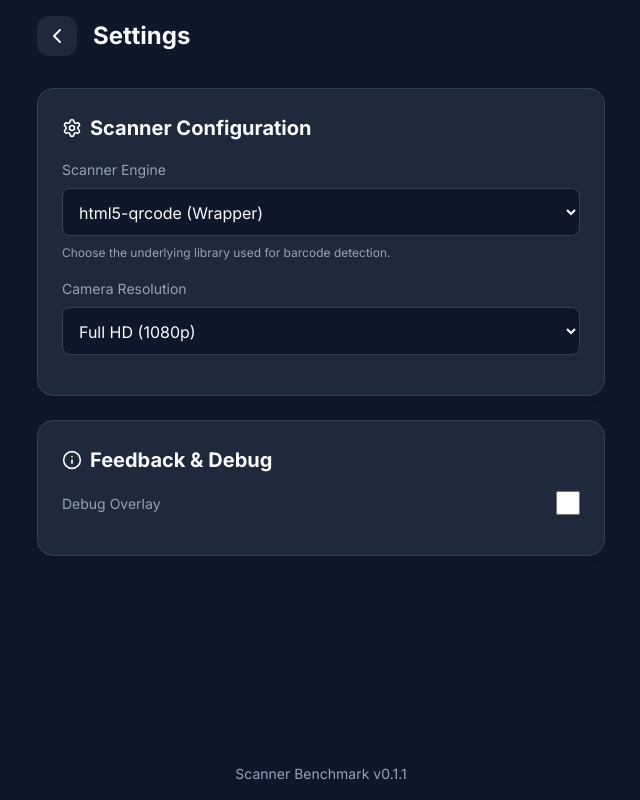
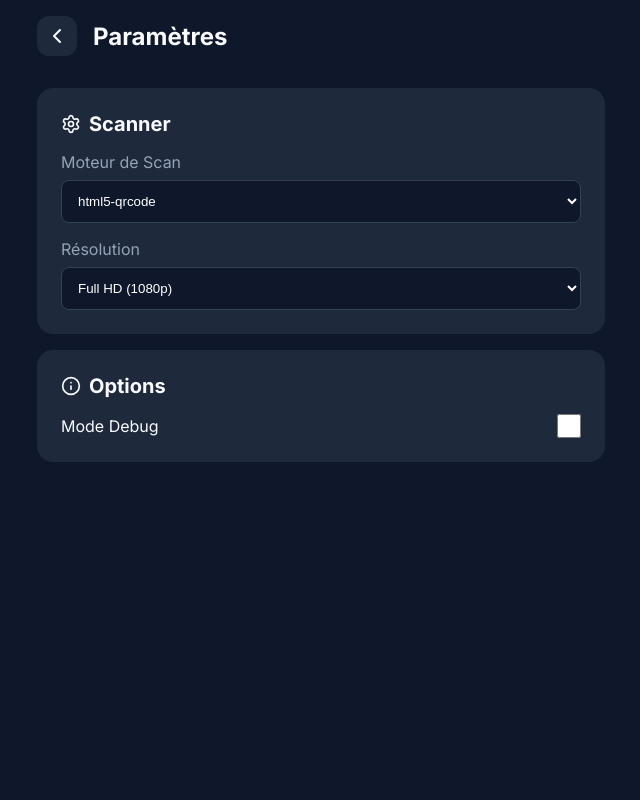
Before and after one commit to davidgarnier123/bench-scan-ios, a React (Vite) app: page /settings in a window 1280 px wide. Shown: the whole page, without its empty margins (319-959 px from the left). Built offline with nearby package versions, Linux system fonts and the light colour scheme.

Commit message:
change ui

```diff
--- a/src/index.css
+++ b/src/index.css
@@ -1,12 +1,9 @@
 :root {
   --bg-primary: #0f172a;
   --bg-secondary: #1e293b;
-  --bg-tertiary: #334155;
   --text-primary: #f8fafc;
   --text-secondary: #94a3b8;
   --accent: #3b82f6;
-  --accent-hover: #2563eb;
-  --danger: #ef4444;
   --success: #22c55e;
   --font-sans: 'Inter', system-ui, -apple-system, sans-serif;
 }
@@ -22,31 +19,51 @@ body {
   font-family: var(--font-sans);
   background-color: var(--bg-primary);
   color: var(--text-primary);
-  line-height: 1.5;
-  overflow-x: hidden;
+  height: 100vh;
+  width: 100vw;
+  overflow: hidden;
+  /* Prevent scrolling on main app container */
 }
 
-button {
-  cursor: pointer;
-  border: none;
-  outline: none;
-  font-family: inherit;
+#root {
+  height: 100%;
+  width: 100%;
 }
 
-input,
-select {
-  font-family: inherit;
-  outline: none;
+.page-container {
+  height: 100%;
+  width: 100%;
+  display: flex;
+  flex-direction: column;
+  position: relative;
+  background-color: var(--bg-primary);
 }
 
-.container {
+/* Scanner Specifics */
+.scanner-viewport {
+  flex: 1;
+  position: relative;
+  background-color: #000;
+  overflow: hidden;
+  display: flex;
+  align-items: center;
+  justify-content: center;
+}
+
+.scanner-viewport video {
+  width: 100% !important;
+  height: 100% !important;
+  object-fit: cover !important;
+}
+
+/* Settings Specifics */
+.settings-container {
+  height: 100%;
+  overflow-y: auto;
+  padding: 1rem;
   max-width: 600px;
-  /* Mobile focused */
   margin: 0 auto;
-  padding: 1rem;
-  min-height: 100vh;
-  display: flex;
-  flex-direction: column;
+  width: 100%;
 }
 
 .btn {
@@ -56,9 +73,10 @@ select {
   padding: 0.75rem 1.5rem;
   border-radius: 0.75rem;
   font-weight: 600;
-  transition: all 0.2s;
   background-color: var(--bg-secondary);
   color: var(--text-primary);
+  border: none;
+  cursor: pointer;
 }
 
 .btn-primary {
@@ -66,53 +84,22 @@ select {
   color: white;
 }
 
-.btn-primary:active {
-  background-color: var(--accent-hover);
-  transform: scale(0.98);
-}
-
 .card {
   background-color: var(--bg-secondary);
   border-radius: 1rem;
   padding: 1.5rem;
-  border: 1px solid var(--bg-tertiary);
-  box-shadow: 0 4px 6px -1px rgba(0, 0, 0, 0.1);
-}
-
-.input-group {
   margin-bottom: 1rem;
 }
 
-.input-label {
-  display: block;
-  font-size: 0.875rem;
-  color: var(--text-secondary);
-  margin-bottom: 0.5rem;
+/* Utility */
+.z-top {
+  z-index: 50;
 }
 
-.input-field {
-  width: 100%;
-  padding: 0.75rem;
-  border-radius: 0.5rem;
-  background-color: var(--bg-primary);
-  border: 1px solid var(--bg-tertiary);
-  color: var(--text-primary);
-  font-size: 1rem;
+.z-mid {
+  z-index: 30;
 }
 
-.input-field:focus {
-  border-color: var(--accent);
+.z-base {
+  z-index: 10;
 }
-
-/* Scanner Video Fixes */
-#html5-qrcode-reader video,
-.quagga-scanner video,
-video {
-  object-fit: cover !important;
-  width: 100% !important;
-  height: 100% !important;
-}
-
-#html5-qrcode-reader {
-  border: none !important;
-}
--- a/src/pages/ScannerPage.jsx
+++ b/src/pages/ScannerPage.jsx
@@ -3,170 +3,114 @@ import { useSettings } from '../context/SettingsContext';
 import Html5QrcodeScanner from '../components/scanners/Html5QrcodeScanner';
 import ZXingScanner from '../components/scanners/ZXingScanner';
 import QuaggaScanner from '../components/scanners/QuaggaScanner';
-import { Settings, Zap, CheckCircle, X } from 'lucide-react';
+import { Settings, CheckCircle, Camera } from 'lucide-react';
 import { Link } from 'react-router-dom';
 
 const ScannerPage = () => {
     const { settings } = useSettings();
     const [lastScanned, setLastScanned] = useState(null);
     const [showModal, setShowModal] = useState(false);
-    const [fps, setFps] = useState(0);
+    const [cameraActive, setCameraActive] = useState(false);
 
-    // Vibrate
-    const triggerVibrate = useCallback(() => {
-        if (settings.vibrate && navigator.vibrate) {
-            navigator.vibrate(200);
-        }
-    }, [settings.vibrate]);
+    const startCamera = () => {
+        setCameraActive(true);
+    };
 
-    const handleScan = useCallback((code, source) => {
-        // If modal is already showing, ignore new scans to prevent spam
+    const handleScan = useCallback((code) => {
         if (showModal) return;
-
         setLastScanned(code);
         setShowModal(true);
-        triggerVibrate();
-
-        // Auto-hide after 3 seconds if user doesn't close
-        // setTimeout(() => setShowModal(false), 3000);
-    }, [showModal, triggerVibrate]);
-
-    const handleError = useCallback((err) => {
-        console.warn("Scanner Error:", err);
-    }, []);
+        if (settings.vibrate && navigator.vibrate) navigator.vibrate(200);
+    }, [showModal, settings.vibrate]);
 
     const closeModal = () => {
         setShowModal(false);
         setLastScanned(null);
     };
 
-    // FPS Counter
-    useEffect(() => {
-        let frameCount = 0;
-        let lastTime = performance.now();
-        let animationFrameId;
-
-        const loop = () => {
-            const now = performance.now();
-            frameCount++;
-            if (now - lastTime >= 1000) {
-                setFps(frameCount);
-                frameCount = 0;
-                lastTime = now;
-            }
-            animationFrameId = requestAnimationFrame(loop);
-        };
-
-        if (settings.debug) {
-            loop();
-        }
-
-        return () => cancelAnimationFrame(animationFrameId);
-    }, [settings.debug]);
-
     return (
-        <div style={{ position: 'relative', height: '100vh', width: '100vw', backgroundColor: '#000' }}>
-            {/* Scanner Layer */}
-            <div style={{ position: 'absolute', top: 0, left: 0, width: '100%', height: '100%', zIndex: 1 }}>
-                {settings.engine === 'html5-qrcode' && (
-                    <Html5QrcodeScanner onScan={handleScan} onError={handleError} />
-                )}
-                {settings.engine === 'zxing' && (
-                    <ZXingScanner onScan={handleScan} onError={handleError} />
-                )}
-                {settings.engine === 'quagga' && (
-                    <QuaggaScanner onScan={handleScan} onError={handleError} />
-                )}
+        <div className="page-container">
+            {/* Header / Controls */}
+            <div style={{
+                position: 'absolute',
+                top: 0,
+                left: 0,
+                right: 0,
+                padding: '1rem',
+                display: 'flex',
+                justifyContent: 'space-between',
+                zIndex: 50,
+                pointerEvents: 'none' // Allow clicks to pass through to camera if needed, but buttons need pointer-events: auto
+            }}>
+                <div style={{ pointerEvents: 'auto', background: 'rgba(0,0,0,0.5)', padding: '0.5rem 1rem', borderRadius: '20px', color: 'white', backdropFilter: 'blur(4px)' }}>
+                    {settings.engine}
+                </div>
+                <Link to="/settings" style={{ pointerEvents: 'auto', background: 'rgba(0,0,0,0.5)', padding: '0.75rem', borderRadius: '50%', color: 'white', display: 'flex', backdropFilter: 'blur(4px)' }}>
+                    <Settings size={24} />
+                </Link>
             </div>
 
-            {/* Overlay Layer */}
-            <div style={{ position: 'absolute', top: 0, left: 0, width: '100%', height: '100%', zIndex: 10, pointerEvents: 'none', display: 'flex', flexDirection: 'column', justifyContent: 'space-between', padding: '1rem' }}>
+            {/* Camera Viewport */}
+            <div className="scanner-viewport">
+                {!cameraActive ? (
+                    <div style={{ textAlign: 'center', padding: '2rem' }}>
+                        <Camera size={64} color="#3b82f6" style={{ marginBottom: '1rem' }} />
+                        <h2 style={{ marginBottom: '1rem' }}>Scanner Prêt</h2>
+                        <button className="btn btn-primary" onClick={startCamera}>
+                            Lancer la Caméra
+                        </button>
+                        <p style={{ marginTop: '1rem', color: '#94a3b8', fontSize: '0.875rem' }}>
+                            Appuyez pour autoriser l'accès à la caméra.
+                        </p>
+                    </div>
+                ) : (
+                    <>
+                        {settings.engine === 'html5-qrcode' && <Html5QrcodeScanner onScan={handleScan} />}
+                        {settings.engine === 'zxing' && <ZXingScanner onScan={handleScan} />}
+                        {settings.engine === 'quagga' && <QuaggaScanner onScan={handleScan} />}
 
-                {/* Top Bar */}
-                <div style={{ display: 'flex', justifyContent: 'space-between', alignItems: 'flex-start', pointerEvents: 'auto' }}>
-                    <div style={{ backgroundColor: 'rgba(0,0,0,0.6)', padding: '0.5rem 1rem', borderRadius: '2rem', backdropFilter: 'blur(4px)' }}>
-                        <span style={{ fontWeight: 'bold', fontSize: '0.875rem', color: 'white' }}>
-                            {settings.engine === 'html5-qrcode' ? 'HTML5-QR' : settings.engine === 'zxing' ? 'ZXing' : 'Quagga2'}
-                        </span>
-                    </div>
-
-                    <Link to="/settings" className="btn" style={{ padding: '0.75rem', borderRadius: '50%', backgroundColor: 'rgba(255,255,255,0.2)', backdropFilter: 'blur(4px)', color: 'white' }}>
-                        <Settings size={24} />
-                    </Link>
-                </div>
-
-                {/* Center Target (Visual Guide) */}
-                {!showModal && (
-                    <div style={{ position: 'absolute', top: '50%', left: '50%', transform: 'translate(-50%, -50%)', width: '80%', height: '150px', border: '2px solid rgba(255, 255, 255, 0.5)', borderRadius: '1rem', boxShadow: '0 0 0 9999px rgba(0, 0, 0, 0.5)' }}>
-                        <div style={{ position: 'absolute', top: '-2px', left: '-2px', width: '20px', height: '20px', borderTop: '4px solid #3b82f6', borderLeft: '4px solid #3b82f6', borderTopLeftRadius: '1rem' }}></div>
-                        <div style={{ position: 'absolute', top: '-2px', right: '-2px', width: '20px', height: '20px', borderTop: '4px solid #3b82f6', borderRight: '4px solid #3b82f6', borderTopRightRadius: '1rem' }}></div>
-                        <div style={{ position: 'absolute', bottom: '-2px', left: '-2px', width: '20px', height: '20px', borderBottom: '4px solid #3b82f6', borderLeft: '4px solid #3b82f6', borderBottomLeftRadius: '1rem' }}></div>
-                        <div style={{ position: 'absolute', bottom: '-2px', right: '-2px', width: '20px', height: '20px', borderBottom: '4px solid #3b82f6', borderRight: '4px solid #3b82f6', borderBottomRightRadius: '1rem' }}></div>
-
-                        {/* Scanning Line Animation */}
-                        <div style={{ position: 'absolute', top: '50%', left: '0', width: '100%', height: '2px', backgroundColor: 'rgba(59, 130, 246, 0.8)', boxShadow: '0 0 4px #3b82f6', animation: 'scan 2s infinite linear' }}></div>
-                    </div>
+                        {/* Visual Guide Overlay */}
+                        <div style={{
+                            position: 'absolute',
+                            top: '50%',
+                            left: '50%',
+                            transform: 'translate(-50%, -50%)',
+                            width: '80%',
+                            height: '150px',
+                            border: '2px solid rgba(255,255,255,0.5)',
+                            borderRadius: '1rem',
+                            pointerEvents: 'none'
+                        }}>
+                            <div style={{ width: '100%', height: '2px', background: 'red', position: 'absolute', top: '50%', opacity: 0.5 }}></div>
+                        </div>
+                    </>
                 )}
-
-                {/* Debug Info */}
-                <div style={{ marginTop: 'auto', pointerEvents: 'auto' }}>
-                    {settings.debug && (
-                        <div style={{ backgroundColor: 'rgba(0, 0, 0, 0.7)', padding: '0.75rem', borderRadius: '0.75rem', fontSize: '0.75rem', color: '#94a3b8', backdropFilter: 'blur(4px)' }}>
-                            <div style={{ display: 'flex', justifyContent: 'space-between' }}>
-                                <span>FPS: <span style={{ color: 'white' }}>{fps}</span></span>
-                                <span>Res: <span style={{ color: 'white' }}>{settings.resolution}</span></span>
-                                <span>Format: <span style={{ color: 'white' }}>Code 128</span></span>
-                            </div>
-                        </div>
-                    )}
-
-                    {/* Manual Start / Error Recovery */}
-                    <div style={{ marginTop: '1rem', textAlign: 'center' }}>
-                        <button
-                            onClick={() => window.location.reload()}
-                            className="btn"
-                            style={{ backgroundColor: 'rgba(255, 255, 255, 0.2)', color: 'white', fontSize: '0.875rem', padding: '0.5rem 1rem' }}
-                        >
-                            Redémarrer la Caméra
-                        </button>
-                    </div>
-                </div>
             </div>
 
             {/* Result Modal */}
             {showModal && (
-                <div style={{ position: 'absolute', top: 0, left: 0, width: '100%', height: '100%', zIndex: 20, backgroundColor: 'rgba(0,0,0,0.8)', display: 'flex', alignItems: 'center', justifyContent: 'center', padding: '2rem' }}>
-                    <div style={{ backgroundColor: '#1e293b', padding: '2rem', borderRadius: '1.5rem', width: '100%', maxWidth: '320px', textAlign: 'center', border: '1px solid #334155', boxShadow: '0 20px 25px -5px rgba(0, 0, 0, 0.1), 0 10px 10px -5px rgba(0, 0, 0, 0.04)', animation: 'popIn 0.3s cubic-bezier(0.175, 0.885, 0.32, 1.275)' }}>
-                        <div style={{ width: '4rem', height: '4rem', backgroundColor: 'rgba(34, 197, 94, 0.2)', borderRadius: '50%', display: 'flex', alignItems: 'center', justifyContent: 'center', margin: '0 auto 1rem auto' }}>
-                            <CheckCircle size={40} className="text-success" color="#22c55e" />
+                <div style={{
+                    position: 'absolute',
+                    inset: 0,
+                    background: 'rgba(0,0,0,0.85)',
+                    zIndex: 100,
+                    display: 'flex',
+                    alignItems: 'center',
+                    justifyContent: 'center',
+                    padding: '2rem'
+                }}>
+                    <div className="card" style={{ width: '100%', textAlign: 'center' }}>
+                        <CheckCircle size={48} color="#22c55e" style={{ margin: '0 auto 1rem' }} />
+                        <h3 style={{ fontSize: '1.5rem', marginBottom: '0.5rem' }}>Code Détecté</h3>
+                        <div style={{ background: '#0f172a', padding: '1rem', borderRadius: '0.5rem', margin: '1rem 0', fontFamily: 'monospace', fontSize: '1.25rem' }}>
+                            {lastScanned}
                         </div>
-
-                        <h3 style={{ fontSize: '1.25rem', fontWeight: 'bold', color: 'white', marginBottom: '0.5rem' }}>Code Found!</h3>
-                        <p style={{ fontSize: '0.875rem', color: '#94a3b8', marginBottom: '1.5rem' }}>Successfully scanned Code 128</p>
-
-                        <div style={{ backgroundColor: '#0f172a', padding: '1rem', borderRadius: '0.75rem', marginBottom: '1.5rem', border: '1px solid #334155' }}>
-                            <p style={{ fontSize: '1.5rem', fontWeight: 'bold', color: 'white', fontFamily: 'monospace', letterSpacing: '0.05em' }}>{lastScanned}</p>
-                        </div>
-
-                        <button onClick={closeModal} className="btn btn-primary" style={{ width: '100%' }}>
-                            Scan Next
+                        <button className="btn btn-primary" style={{ width: '100%' }} onClick={closeModal}>
+                            Scanner le suivant
                         </button>
                     </div>
                 </div>
             )}
-
-            <style>{`
-        @keyframes scan {
-          0% { top: 10%; opacity: 0; }
-          10% { opacity: 1; }
-          90% { opacity: 1; }
-          100% { top: 90%; opacity: 0; }
-        }
-        @keyframes popIn {
-          from { transform: scale(0.8); opacity: 0; }
-          to { transform: scale(1); opacity: 1; }
-        }
-      `}</style>
         </div>
     );
 };
--- a/src/pages/SettingsPage.jsx
+++ b/src/pages/SettingsPage.jsx
@@ -1,48 +1,46 @@
 import React from 'react';
 import { useSettings } from '../context/SettingsContext';
-import { Settings, ChevronLeft, Save, Info } from 'lucide-react';
+import { ChevronLeft, Settings, Info } from 'lucide-react';
 import { Link } from 'react-router-dom';
 
 const SettingsPage = () => {
     const { settings, updateSetting } = useSettings();
 
-    if (!settings) return <div className="container" style={{ color: 'white' }}>Chargement des paramètres...</div>;
+    if (!settings) return <div className="page-container" style={{ justifyContent: 'center', alignItems: 'center' }}>Chargement...</div>;
 
     return (
-        <div className="container">
+        <div className="page-container">
+            <div className="settings-container">
                 <header style={{ display: 'flex', alignItems: 'center', marginBottom: '2rem' }}>
                     <Link to="/" className="btn" style={{ marginRight: '1rem', padding: '0.5rem' }}>
                         <ChevronLeft size={24} />
                     </Link>
-                <h1 style={{ fontSize: '1.5rem', fontWeight: 'bold' }}>Settings</h1>
+                    <h1 style={{ fontSize: '1.5rem', fontWeight: 'bold' }}>Paramètres</h1>
                 </header>
 
-            <div className="card" style={{ marginBottom: '1.5rem' }}>
+                <div className="card">
                     <h2 style={{ fontSize: '1.25rem', marginBottom: '1rem', display: 'flex', alignItems: 'center', gap: '0.5rem' }}>
                         <Settings size={20} className="text-accent" />
-                    Scanner Configuration
+                        Scanner
                     </h2>
 
-                <div className="input-group">
-                    <label className="input-label">Scanner Engine</label>
+                    <div style={{ marginBottom: '1rem' }}>
+                        <label style={{ display: 'block', marginBottom: '0.5rem', color: '#94a3b8' }}>Moteur de Scan</label>
                         <select
-                        className="input-field"
+                            style={{ width: '100%', padding: '0.75rem', borderRadius: '0.5rem', background: '#0f172a', color: 'white', border: '1px solid #334155' }}
                             value={settings.engine}
                             onChange={(e) => updateSetting('engine', e.target.value)}
                         >
-                        <option value="html5-qrcode">html5-qrcode (Wrapper)</option>
-                        <option value="zxing">ZXing (@zxing/browser)</option>
-                        <option value="quagga">Quagga2 (1D Optimized)</option>
+                            <option value="html5-qrcode">html5-qrcode</option>
+                            <option value="zxing">ZXing</option>
+                            <option value="quagga">Quagga2</option>
                         </select>
-                    <p style={{ fontSize: '0.75rem', color: 'var(--text-secondary)', marginTop: '0.5rem' }}>
-                        Choose the underlying library used for barcode detection.
-                    </p>
                     </div>
 
-                <div className="input-group">
-                    <label className="input-label">Camera Resolution</label>
+                    <div>
+                        <label style={{ display: 'block', marginBottom: '0.5rem', color: '#94a3b8' }}>Résolution</label>
                         <select
-                        className="input-field"
+                            style={{ width: '100%', padding: '0.75rem', borderRadius: '0.5rem', background: '#0f172a', color: 'white', border: '1px solid #334155' }}
                             value={settings.resolution}
                             onChange={(e) => updateSetting('resolution', e.target.value)}
                         >
@@ -53,14 +51,14 @@ const SettingsPage = () => {
                     </div>
                 </div>
 
-            <div className="card" style={{ marginBottom: '1.5rem' }}>
+                <div className="card">
                     <h2 style={{ fontSize: '1.25rem', marginBottom: '1rem', display: 'flex', alignItems: 'center', gap: '0.5rem' }}>
                         <Info size={20} className="text-accent" />
-                    Feedback & Debug
+                        Options
                     </h2>
 
-                <div className="input-group" style={{ display: 'flex', alignItems: 'center', justifyContent: 'space-between' }}>
-                    <label className="input-label" style={{ marginBottom: 0 }}>Debug Overlay</label>
+                    <div style={{ display: 'flex', justifyContent: 'space-between', alignItems: 'center' }}>
+                        <label>Mode Debug</label>
                         <input
                             type="checkbox"
                             checked={settings.debug}
@@ -69,11 +67,6 @@ const SettingsPage = () => {
                         />
                     </div>
                 </div>
-
-            <div style={{ marginTop: 'auto' }}>
-                <p style={{ textAlign: 'center', color: 'var(--text-secondary)', fontSize: '0.875rem' }}>
-                    Scanner Benchmark v0.1.1
-                </p>
             </div>
         </div>
     );
```
Lines whose indentation alone changed are shown as unchanged.
